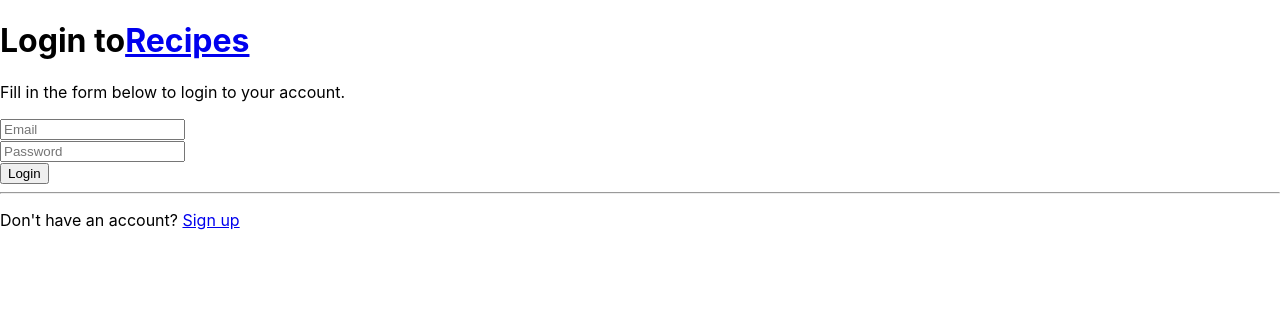
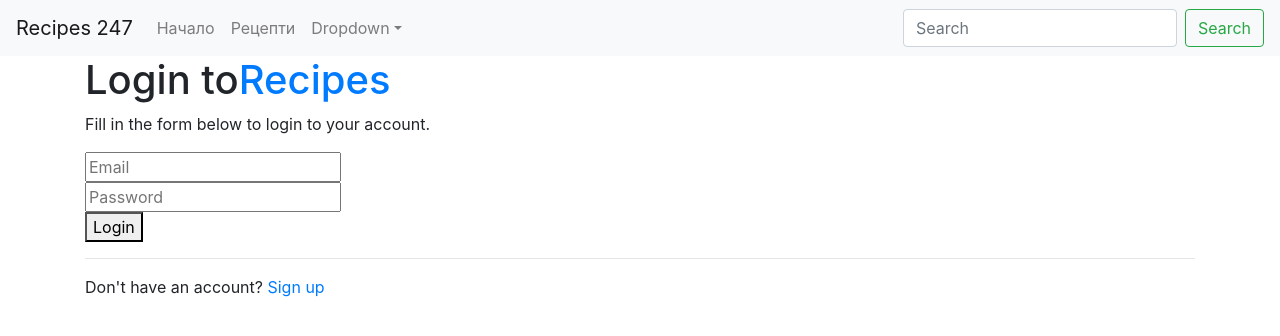
Before and after one commit to vanchobe/recipe247, a React (Create React App) app: page /login in a window 1280 px wide. Shown: the top 336 px of the page. Built offline with nearby package versions, Linux system fonts and the light colour scheme; no server answers.

Commit message:
add react-bootstrap and add sample header

```diff
--- a/package.json
+++ b/package.json
@@ -8,6 +8,7 @@
     "@testing-library/user-event": "^12.1.10",
     "firebase": "^8.3.0",
     "react": "^17.0.1",
+    "react-bootstrap": "^1.5.2",
     "react-dom": "^17.0.1",
     "react-router-dom": "^5.2.0",
     "react-scripts": "4.0.3",
--- a/public/index.html
+++ b/public/index.html
@@ -15,6 +15,12 @@
       user's mobile device or desktop. See https://developers.google.com/web/fundamentals/web-app-manifest/
     -->
     <link rel="manifest" href="%PUBLIC_URL%/manifest.json" />
+    <link
+  rel="stylesheet"
+  href="https://cdn.jsdelivr.net/npm/bootstrap@4.6.0/dist/css/bootstrap.min.css"
+  integrity="sha384-B0vP5xmATw1+K9KRQjQERJvTumQW0nPEzvF6L/Z6nronJ3oUOFUFpCjEUQouq2+l"
+  crossorigin="anonymous"
+/>
     <!--
       Notice the use of %PUBLIC_URL% in the tags above.
       It will be replaced with the URL of the `public` folder during the build.
--- a/src/App.js
+++ b/src/App.js
@@ -1,6 +1,7 @@
 import './App.css';
 
 import { useState, useEffect  } from 'react';
+import { Container } from 'react-bootstrap';
 
 import {
   Route,
@@ -19,6 +20,7 @@ import AddRecipe from './components/AddRecipe/AddRecipe';
 import RecipeDetails from './components/RecipeDetails';
 import EditRecipe from './components/EditRecipe/EditRecipe';
 import Profile from './components/Profile/Profile';
+import Header from './components/Header';
 
 function App() {
   const [authenticated, setAuthenticated] = useState(false);
@@ -44,6 +46,8 @@ function App() {
 
   return loading === true ? <h2>Loading...</h2> : (
     <Router>
+      <Header/>
+      <Container fluid="md">
       <Switch>
         <Route exact path="/" component={Home}></Route>
         <PrivateRoute path="/recipes" authenticated={authenticated} component={Recipes}></PrivateRoute>
@@ -55,6 +59,7 @@ function App() {
         <Route path="/profile/:userId" authenticated={authenticated}  component={Profile} ></Route>
 
       </Switch>
+      </Container>
     </Router>
 
   );
--- /dev/null
+++ b/src/components/Header/Header.js
@@ -0,0 +1,33 @@
+import React, { Component } from 'react';
+import { Link } from 'react-router-dom';
+import {Nav, Navbar, NavDropdown, Form, FormControl, Button} from 'react-bootstrap'
+
+class Header extends Component {
+    render() {
+      return (
+        <Navbar bg="light" expand="lg">
+        <Navbar.Brand as={Link}  to="/">Recipes 247</Navbar.Brand>
+        <Navbar.Toggle aria-controls="basic-navbar-nav" />
+        <Navbar.Collapse id="basic-navbar-nav">
+          <Nav className="mr-auto">
+            <Nav.Link as={Link} to="/">Начало</Nav.Link>
+            <Nav.Link as={Link} to="/recipes">Рецепти</Nav.Link>
+            <NavDropdown title="Dropdown" id="basic-nav-dropdown">
+              <NavDropdown.Item href="#action/3.1">Action</NavDropdown.Item>
+              <NavDropdown.Item href="#action/3.2">Another action</NavDropdown.Item>
+              <NavDropdown.Item href="#action/3.3">Something</NavDropdown.Item>
+              <NavDropdown.Divider />
+              <NavDropdown.Item href="#action/3.4">Separated link</NavDropdown.Item>
+            </NavDropdown>
+          </Nav>
+          <Form inline>
+            <FormControl type="text" placeholder="Search" className="mr-sm-2" />
+            <Button variant="outline-success">Search</Button>
+          </Form>
+        </Navbar.Collapse>
+      </Navbar>
+      )
+    }
+  }
+
+export default Header;
--- /dev/null
+++ b/src/components/Header/index.js
@@ -0,0 +1 @@
+export {default} from './Header';
--- a/src/components/Recipes/Recipes.module.css
+++ b/src/components/Recipes/Recipes.module.css
@@ -1,5 +1,5 @@
 .recipesContainer {
-    background-color: red;
+    font-size: 1rem;
 }
 .loggedWith {
     font-size: 2rem;
```
Also changed, not shown: src/components/Header/Header.module.css (added).
